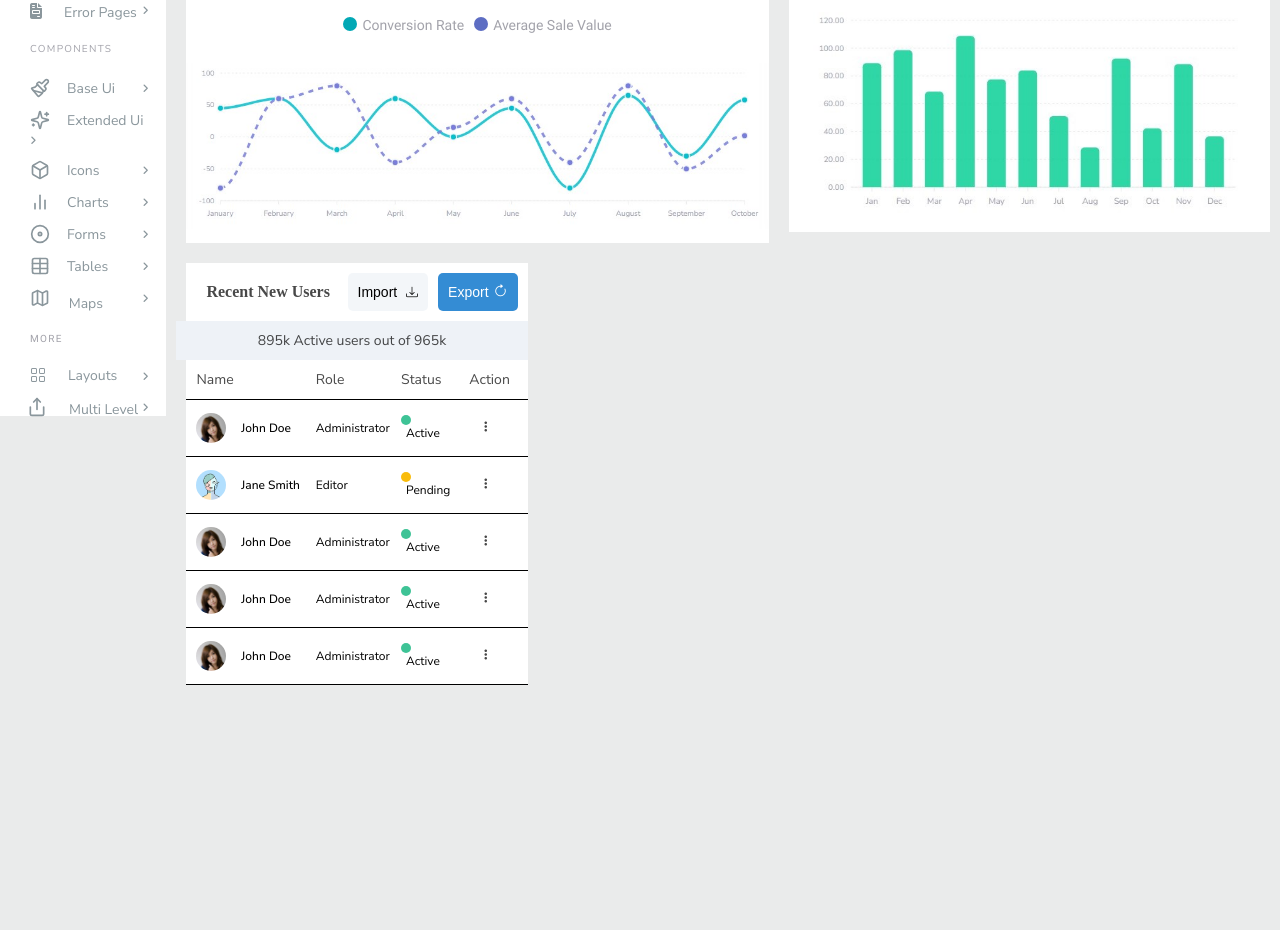
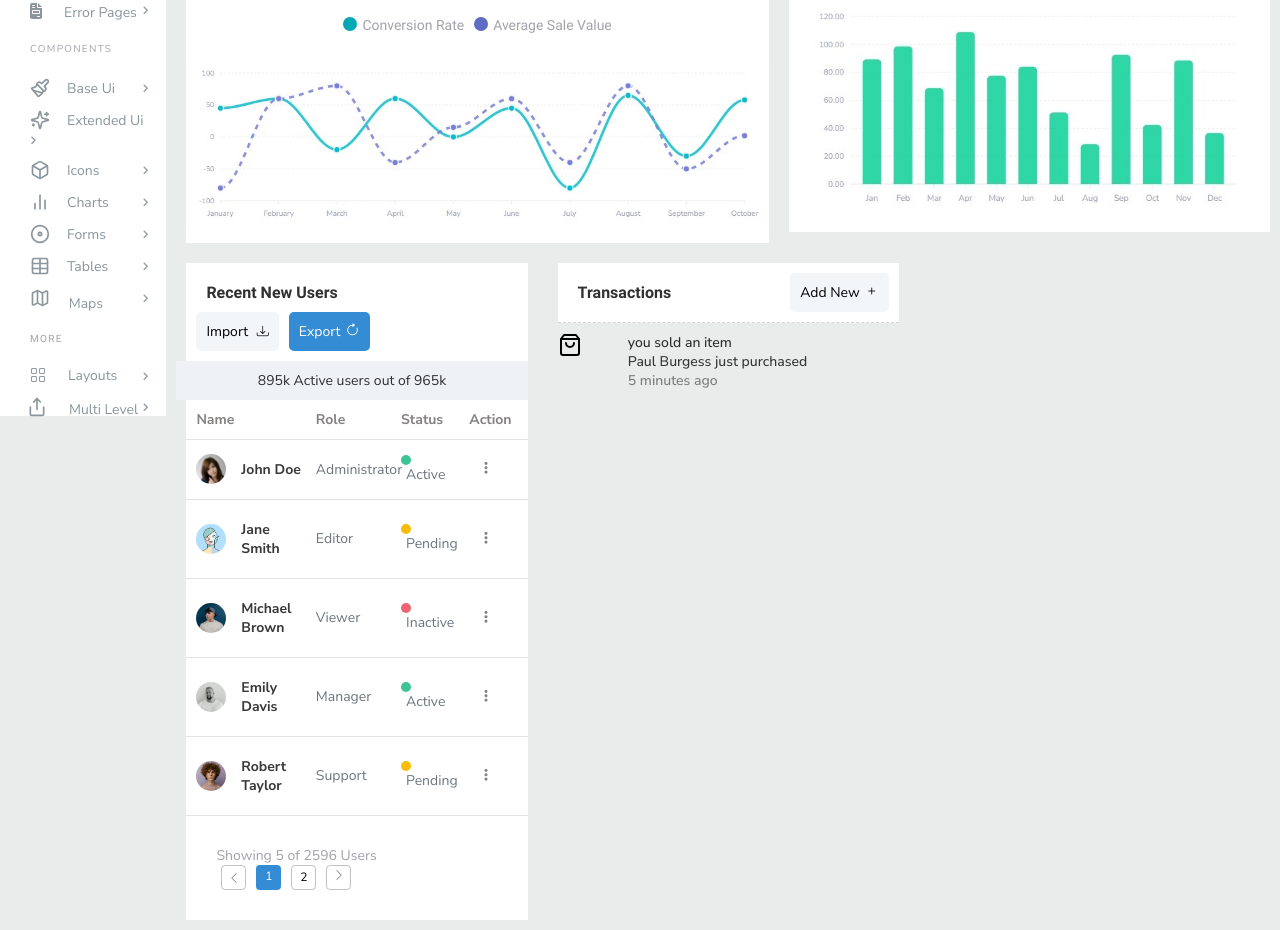
Before and after one commit to Niveditaganjipara/ADMIN-PANEL-2, a plain HTML site: page index.html in a window 1280 px wide. Shown: the part 459-1389 px from the top of the page. Before the commit the page ends 1154 px from the top, so only its background shows below. Drawn offline with nearby package versions, Linux system fonts and the light colour scheme.

Commit message:
scrollbar

```diff
--- a/css/style.css
+++ b/css/style.css
@@ -44,7 +44,9 @@ body {
     --font: "Nunito Sans", serif;
 
 }
-
+.light-dark-gray{
+    color: rgba(84, 80, 80, 0.727);
+}
 .container {
     width: 100%;
     height: 100vh;
@@ -52,16 +54,25 @@ body {
 .font-nunito{
     font-family: var(--font);
 }
+
 /* |..common classes::| */
+
 img{
     width: 100%;
 }
+.light-gray-black{
+    color: rgba(0, 0, 0, 0.781);
+}
 .light-black{
-    color: #000000b7;
+    color: #000000cf;
 }
 .row {
     display: flex;
     flex-wrap: wrap;
+}
+
+.text-center{
+    text-align: center;
 }
 
 .align-center {
@@ -120,18 +131,13 @@ img{
 
 .w-22 {
     width: 22%;
-    margin-top: 20px;
-    padding: 50px;
-    margin-left: 30px;
+    padding: 10px;
 }
 
 .w-13 {
     width: 13%;
-    height: 91vh;
     padding: 10px;
-    /* position: fixed; */
 }
-
 .w-33 {
     width: 33.3333%;
     padding: 10px;
@@ -150,7 +156,6 @@ img{
 .w-30 {
     width: 30%;
     padding: 10px;
-    padding-left: 10px;
 }
 .w-20 {
     width: 20%;
@@ -169,7 +174,6 @@ img{
 
 .w-87 {
     width: 87%;
-    /* padding: 10px; */
 }
 
 .w-100 {
@@ -191,12 +195,17 @@ img{
 .fw-500 {
     font-weight: 500;
 }
-
+.fw-600{
+    font-weight: 600px;
+}
 .fw-700 {
     font-weight: 700;
 }
 ol,ul {
     list-style: none;
+}
+a{
+    text-decoration: none;
 }
 
 .padding-to-10px {
@@ -469,10 +478,13 @@ input::placeholder {
 .card-55{
     margin-left: 10px;
 }
+.revuenue{
+    height: 50vh;
+}
 .revenue-45{
-    padding: 22px;
     border-bottom: 1px dotted rgba(0, 0, 0, 0.238);
 }
+
 .svg-block{
     color: green;
     width: 14px;
@@ -503,13 +515,14 @@ input::placeholder {
     margin-left: 50px;
 }
 .green-ratio-img{
-    /* width: 100%; */
-    /* height: 80%; */
     padding: 13px;
 }
 .padding{
     padding: 10px 0px;
 }
+
+        /* first w-33  */
+
 .head-users{
     margin-left: 10px;
     padding: 10px;
@@ -559,7 +572,7 @@ input::placeholder {
     border-right: 0px solid transparent;
 }
 .border-bottom-color{
-    border-bottom: 1px solid black;
+    border-bottom: 1px solid rgba(0, 0, 0, 0.109);
 }
 .news-card{
     margin-left: 10px;
@@ -582,3 +595,39 @@ input::placeholder {
 .pending-color{
    background-color: rgb(249, 188, 11);
 }
+.inactive-color{
+    background-color: var(--red);
+}
+.number-of-user-showing{
+    padding: 30px;
+    margin-left: 10px;
+}
+.box-bg{
+    width: 25px;
+    height: 25px;
+    border: 1px solid rgba(0, 0, 0, 0.238);
+    border-radius: 4px;
+    padding-top: 3px;
+    margin:0px 5px;
+}
+nav ul li:nth-child(2){
+    color: #ffff;
+    background-color: #348CD4;
+    border: none;
+}
+.hover{
+    transition: all 1s;
+}
+.hover:hover {
+    background-color: rgba(128, 128, 128, 0.14);
+    color: #348CD4;
+}
+.hover:hover i{
+    color: #348CD4;
+}
+
+                /* second w-33 tb-scroll */
+
+.border-trans{
+    border-bottom: 1px dashed rgba(128, 128, 128, 0.338);
+}
--- a/index.html
+++ b/index.html
@@ -600,11 +600,11 @@
                     <div class="w-33">
                         <div class="head-users bg-white">
                             <div class="row justify-between bg-white">
-                                <h4 class="users-detail light-black">Recent New Users</h4>
+                                <h4 class="users-detail light-black ff-roboto">Recent New Users</h4>
                                 <div class="row justify-between">
-                                    <button class="bg-white import-box tt-capital fs-14">import <i
+                                    <button class="bg-white import-box tt-capital fs-14 font-nunito">import <i
                                             class="bi bi-download bi-arrow-clockwise fs-12"></i></button>
-                                    <button class="bg-white export-box tt-capital fs-14">export<i
+                                    <button class="bg-white export-box tt-capital fs-14 font-nunito">export<i
                                             class="bi bi-arrow-clockwise"></i></button>
                                 </div>
                             </div>
@@ -612,7 +612,7 @@
                         <div class="active-user  light-black font-nunito fs-14">
                             <p>895k Active users out of 965k</p>
                         </div>
-                        <div class="news-card bg-white border-bottom-color light-black">
+                        <div class="news-card bg-white border-bottom-color light-dark-gray fw-700">
                             <div class="row">
                                 <div class="w-40 fs-14 font-nunito tt-capital">
                                     <p>name</p>
@@ -633,19 +633,19 @@
                                 <div class="w-40">
                                     <div class="row align-center justify-between">
                                         <img src="images/avatar-1.jpg" class="avtar-img" alt="">
-                                        <p class="w-70 fs-12 tt-capital fw-500 font-nunito">john doe</p>
+                                        <p class="w-70 fs-14 tt-capital fw-700 font-nunito light-gray-black">john doe</p>
                                     </div>
                                 </div>
                                 <div class="w-20">
-                                   <p class="w-87 role-div tt-capital font-nunito fs-12"> Administrator</p>
+                                   <p class="w-87 role-div tt-capital font-nunito fs-14 fc-prime fw-600"> Administrator</p>
                                 </div>
                                 <div class="w-20">
                                    <div class="row align-center">
                                     <div class="fa-circle"></div>
-                                    <p class="active-pad fs-12 tt-capital font-nunito">active</p>
+                                    <p class="active-pad fs-14 tt-capital font-nunito fc-prime fw-600">active</p>
                                    </div>
                                 </div>
-                                <div class="w-20 three-vertical-dot light-black fw-400 fs-12">
+                                <div class="w-20 three-vertical-dot fw-400 fs-14 light-dark-gray">
                                     <i class="fa-solid fa-ellipsis-vertical"></i>
                                 </div>
                             </div>
@@ -655,19 +655,19 @@
                                 <div class="w-40">
                                     <div class="row align-center justify-between">
                                         <img src="images/avatar-2 (1).jpg" class="avtar-img" alt="">
-                                        <p class="w-70 fs-12 tt-capital fw-500 font-nunito">Jane Smith</p>
+                                        <p class="w-70 fs-14 tt-capital  font-nunito light-gray-black fw-700 ">Jane Smith</p>
                                     </div>
                                 </div>
                                 <div class="w-20">
-                                   <p class="w-87 role-div tt-capital font-nunito fs-12"> Editor</p>
+                                   <p class="w-87 role-div tt-capital font-nunito fs-14 fc-prime fw-600"> Editor</p>
                                 </div>
                                 <div class="w-20">
                                    <div class="row align-center">
                                     <div class="fa-circle pending-color"></div>
-                                    <p class="active-pad fs-12 tt-capital font-nunito"> Pending</p>
+                                    <p class="active-pad fs-14 tt-capital font-nunito fc-prime fw-600"> Pending</p>
                                    </div>
                                 </div>
-                                <div class="w-20 three-vertical-dot light-black fw-400 fs-12">
+                                <div class="w-20 three-vertical-dot fw-400 fs-14 light-dark-gray">
                                     <i class="fa-solid fa-ellipsis-vertical"></i>
                                 </div>
                             </div>
@@ -676,20 +676,20 @@
                             <div class="row align-center">
                                 <div class="w-40">
                                     <div class="row align-center justify-between">
-                                        <img src="images/avatar-1.jpg" class="avtar-img" alt="">
-                                        <p class="w-70 fs-12 tt-capital fw-500 font-nunito">john doe</p>
+                                        <img src="images/avatar-3.jpg" class="avtar-img" alt="">
+                                        <p class="w-70 fs-14 tt-capital fw-700 font-nunito light-gray-black">Michael Brown</p>
                                     </div>
                                 </div>
                                 <div class="w-20">
-                                   <p class="w-87 role-div tt-capital font-nunito fs-12"> Administrator</p>
+                                   <p class="w-87 role-div tt-capital font-nunito fs-14 fc-prime fw-600">Viewer</p>
                                 </div>
                                 <div class="w-20">
                                    <div class="row align-center">
-                                    <div class="fa-circle"></div>
-                                    <p class="active-pad fs-12 tt-capital font-nunito">active</p>
+                                    <div class="fa-circle inactive-color"></div>
+                                    <p class="active-pad fs-14 tt-capital font-nunito fc-prime fw-600">Inactive</p>
                                    </div>
                                 </div>
-                                <div class="w-20 three-vertical-dot light-black fw-400 fs-12">
+                                <div class="w-20 three-vertical-dot fw-400 fs-14 light-dark-gray">
                                     <i class="fa-solid fa-ellipsis-vertical"></i>
                                 </div>
                             </div>
@@ -698,20 +698,20 @@
                             <div class="row align-center">
                                 <div class="w-40">
                                     <div class="row align-center justify-between">
-                                        <img src="images/avatar-1.jpg" class="avtar-img" alt="">
-                                        <p class="w-70 fs-12 tt-capital fw-500 font-nunito">john doe</p>
+                                        <img src="images/avatar-4.jpg" class="avtar-img" alt="">
+                                        <p class="w-70 fs-14 tt-capital  font-nunito light-gray-black fw-700">Emily Davis</p>
                                     </div>
                                 </div>
                                 <div class="w-20">
-                                   <p class="w-87 role-div tt-capital font-nunito fs-12"> Administrator</p>
+                                   <p class="w-87 role-div tt-capital font-nunito fs-14 fc-prime fw-600">Manager</p>
                                 </div>
                                 <div class="w-20">
                                    <div class="row align-center">
                                     <div class="fa-circle"></div>
-                                    <p class="active-pad fs-12 tt-capital font-nunito">active</p>
+                                    <p class="active-pad fs-14 tt-capital font-nunito fc-prime fw-600">active</p>
                                    </div>
                                 </div>
-                                <div class="w-20 three-vertical-dot light-black fw-400 fs-12">
+                                <div class="w-20 three-vertical-dot fw-400 fs-14 light-dark-gray">
                                     <i class="fa-solid fa-ellipsis-vertical"></i>
                                 </div>
                             </div>
@@ -720,25 +720,61 @@
                             <div class="row align-center">
                                 <div class="w-40">
                                     <div class="row align-center justify-between">
-                                        <img src="images/avatar-1.jpg" class="avtar-img" alt="">
-                                        <p class="w-70 fs-12 tt-capital fw-500 font-nunito">john doe</p>
+                                        <img src="images/avatar-5.jpg" class="avtar-img" alt="">
+                                        <p class="w-70 fs-14 tt-capital font-nunito light-gray-black fw-700">Robert Taylor</p>
                                     </div>
                                 </div>
                                 <div class="w-20">
-                                   <p class="w-87 role-div tt-capital font-nunito fs-12"> Administrator</p>
+                                   <p class="w-87 role-div tt-capital font-nunito fs-14 fc-prime fw-600">Support</p>
                                 </div>
                                 <div class="w-20">
                                    <div class="row align-center">
-                                    <div class="fa-circle"></div>
-                                    <p class="active-pad fs-12 tt-capital font-nunito">active</p>
+                                    <div class="fa-circle pending-color "></div>
+                                    <p class="active-pad fs-14 tt-capital font-nunito fc-prime fw-600">Pending</p>
                                    </div>
                                 </div>
-                                <div class="w-20 three-vertical-dot light-black fw-400 fs-12">
+                                <div class="w-20 three-vertical-dot fw-400 fs-14 light-dark-gray">
                                     <i class="fa-solid fa-ellipsis-vertical"></i>
                                 </div>
                             </div>
                         </div>
+                        <div class="number-of-user-showing bg-white">
+                            <div class="row justify-between">
+                                <p class="fc-second font-nunito fs-14">Showing 5 of 2596 Users</p>
+                                <nav class="list">
+                                    <ul class="row justify-between align-center text-center">
+                                        <li class="box-bg fw-700"><i class="bi bi-chevron-left light-dark-gray fs-12"></i></li>
+                                        <li class="box-bg fs-12  font-nunito">1</li>
+                                        <li class="box-bg fs-12 hover font-nunito">2</li>
+                                        <li class="box-bg fs-12 hover "><i class="bi bi-chevron-right light-dark-gray"></i></li>
+                                    </ul>
+                                </nav>
+                            </div>
+                        </div>
 
+                    </div>
+                    <div class="w-33">
+                        <div class="head-users bg-white border-trans">
+                            <div class="row justify-between bg-white">
+                                <h4 class="users-detail light-black ff-roboto">Transactions</h4>
+                                <div class="row justify-between">
+                                    <button class="bg-white import-box tt-capital fs-14 font-nunito">add new<i
+                                            class="bi bi-plus bi-arrow-clockwise fs-14 "></i></button>
+                                </div>
+                            </div>
+                        </div>
+                        <div class="row">
+                            <div class="w-20">
+                                <span><svg xmlns="http://www.w3.org/2000/svg" width="24" height="24" viewBox="0 0 24 24" fill="none" stroke="currentColor" stroke-width="2" stroke-linecap="round" stroke-linejoin="round" data-lucide="shopping-bag" class="lucide lucide-shopping-bag"><path d="M6 2 3 6v14a2 2 0 0 0 2 2h14a2 2 0 0 0 2-2V6l-3-4Z"></path><path d="M3 6h18"></path><path d="M16 10a4 4 0 0 1-8 0"></path></svg></span>
+                            </div>
+                            <div class="w-80">
+                                <div class="timeline-info fs-14 font-nunito fw-500">
+                                    <p class="light-black">you sold an item</p>
+                                    <span class="light-gray-black">Paul Burgess just purchased</span>
+                                    <p class="light-dark-gray">5 minutes ago</p>
+                                </div>
+                            </div>
+                        </div>
                     </div>
                 </div>
             </div>
```
